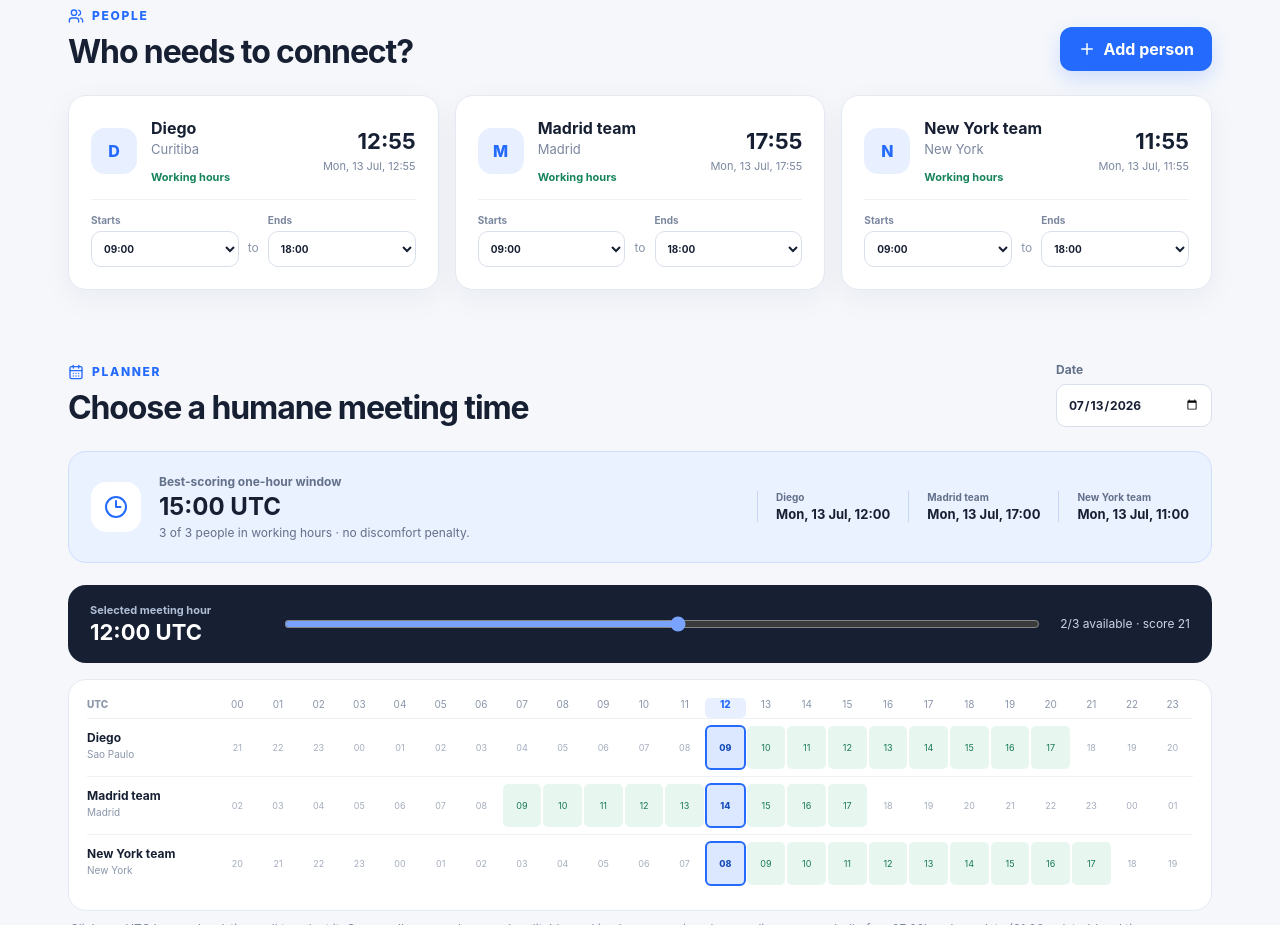
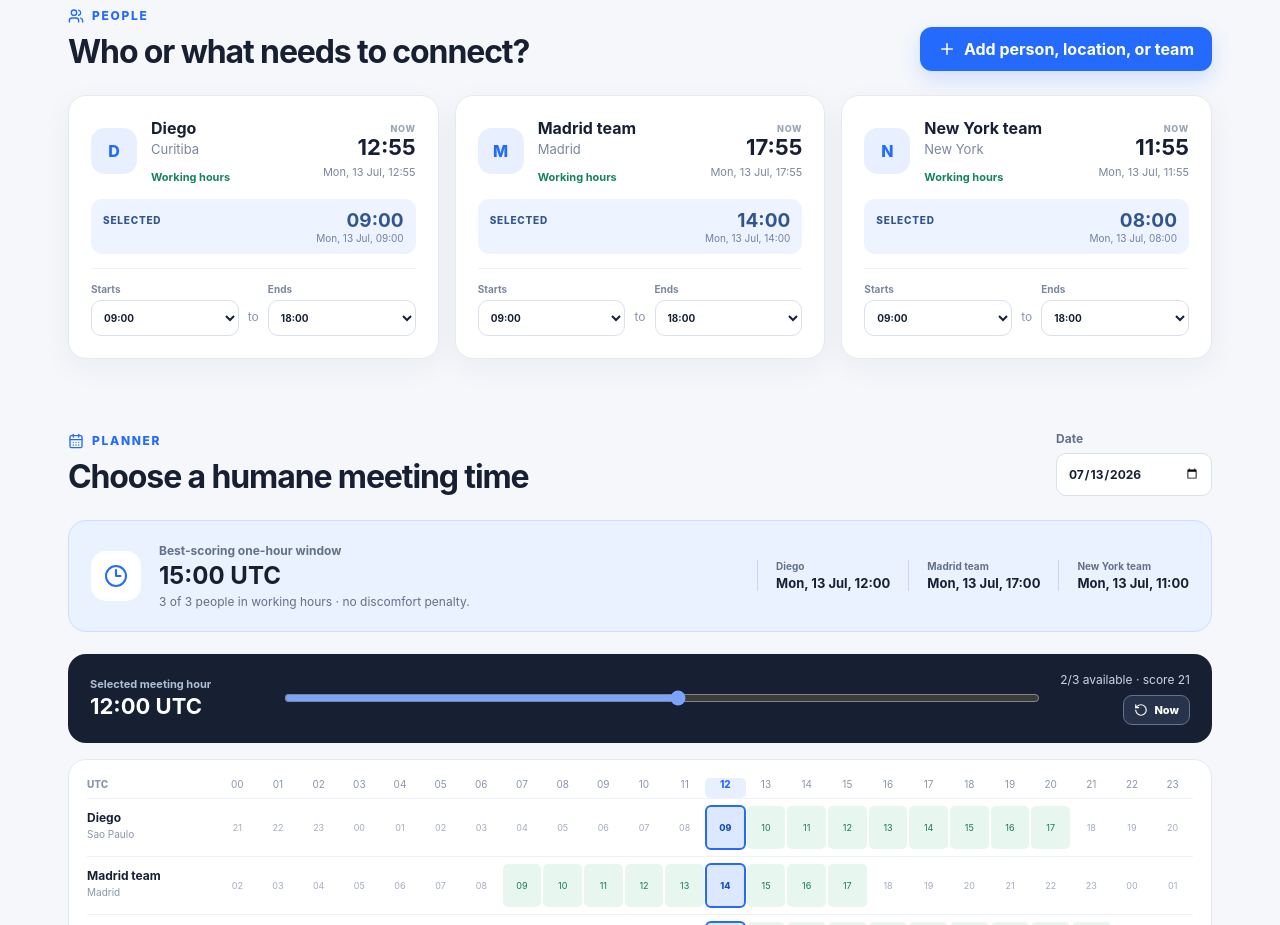
Before and after one commit to diegoboland-jpg/AtlasTime, a React (Vite) app: page / in a window 1280 px wide. Shown: the part 540-1465 px from the top of the page. Built offline with nearby package versions, Linux system fonts and the light colour scheme.

Commit message:
Refine planner from mockup feedback

```diff
--- a/src/App.tsx
+++ b/src/App.tsx
@@ -13,6 +13,10 @@ const PLANNER_STORAGE_KEY = "atlastime.planner.v1";
 function todayInput() {
   const today = new Date();
   return `${today.getFullYear()}-${String(today.getMonth() + 1).padStart(2, "0")}-${String(today.getDate()).padStart(2, "0")}`;
+}
+
+function utcDateInput(date: Date) {
+  return `${date.getUTCFullYear()}-${String(date.getUTCMonth() + 1).padStart(2, "0")}-${String(date.getUTCDate()).padStart(2, "0")}`;
 }
 
 function loadPeople(): Person[] {
@@ -87,10 +91,10 @@ export default function App() {
           <div className="section-heading">
             <div>
               <p className="section-kicker"><Users size={16} /> PEOPLE</p>
-              <h2>Who needs to connect?</h2>
+              <h2>Who or what needs to connect?</h2>
             </div>
             <button className="primary-button" onClick={() => setShowForm((value) => !value)}>
-              <Plus size={18} /> Add person
+              <Plus size={18} /> Add person, location, or team
             </button>
           </div>
 
@@ -107,6 +111,7 @@ export default function App() {
                 key={person.id}
                 person={person}
                 now={now}
+                selectedInstant={selectedInstant}
                 onChange={updatePerson}
                 onRemove={(id) => setPeople((current) => current.filter((item) => item.id !== id))}
               />
@@ -122,6 +127,11 @@ export default function App() {
           hours={hours}
           onDateChange={(date) => setPlanner((current) => ({ ...current, date }))}
           onHourChange={(hour) => setPlanner((current) => ({ ...current, hour }))}
+          onNow={() => {
+            const current = new Date();
+            setNow(current);
+            setPlanner({ date: utcDateInput(current), hour: current.getUTCHours() });
+          }}
         />
 
         <section className="section launch-section">
--- a/src/components/AddPersonForm.tsx
+++ b/src/components/AddPersonForm.tsx
@@ -32,11 +32,11 @@ export function AddPersonForm({ onAdd, onCancel }: AddPersonFormProps) {
   return (
     <form className="add-form" onSubmit={submit}>
       <label>
-        Name
+        Person, location, or team
         <input
           value={name}
           onChange={(event) => setName(event.target.value)}
-          placeholder="e.g. Olesya"
+          placeholder="e.g. Olesya, Madrid office, or Design team"
           autoFocus
         />
       </label>
@@ -71,7 +71,7 @@ export function AddPersonForm({ onAdd, onCancel }: AddPersonFormProps) {
           Cancel
         </button>
         <button className="primary-button" type="submit" disabled={!name.trim() || !selectedCity}>
-          Save person
+          Save entry
         </button>
       </div>
     </form>
--- a/src/components/PersonCard.tsx
+++ b/src/components/PersonCard.tsx
@@ -5,13 +5,14 @@ import type { Person } from "../types";
 type PersonCardProps = {
   person: Person;
   now: Date;
+  selectedInstant: Date;
   onChange: (person: Person) => void;
   onRemove: (id: string) => void;
 };
 
 const hourOptions = Array.from({ length: 24 }, (_, hour) => hour);
 
-export function PersonCard({ person, now, onChange, onRemove }: PersonCardProps) {
+export function PersonCard({ person, now, selectedInstant, onChange, onRemove }: PersonCardProps) {
   const localHour = hourInZone(now, person.timeZone);
   const working = localHour >= person.workStart && localHour < person.workEnd;
 
@@ -48,6 +49,7 @@ export function PersonCard({ person, now, onChange, onRemove }: PersonCardProps)
       </div>
 
       <div className="person-time">
+        <small>Now</small>
         <strong>{formatInZone(now, person.timeZone)}</strong>
         <span>
           {formatInZone(now, person.timeZone, {
@@ -56,6 +58,18 @@ export function PersonCard({ person, now, onChange, onRemove }: PersonCardProps)
             month: "short",
           })}
         </span>
+      </div>
+
+      <div className="selected-person-time" aria-live="polite">
+        <span>Selected</span>
+        <strong>{formatInZone(selectedInstant, person.timeZone)}</strong>
+        <small>
+          {formatInZone(selectedInstant, person.timeZone, {
+            weekday: "short",
+            day: "2-digit",
+            month: "short",
+          })}
+        </small>
       </div>
 
       <div className="work-hours" aria-label={`${person.name} working hours`}>
--- a/src/components/TimePlanner.tsx
+++ b/src/components/TimePlanner.tsx
@@ -1,4 +1,4 @@
-import { CalendarDays, Clock3 } from "lucide-react";
+import { CalendarDays, Clock3, RotateCcw } from "lucide-react";
 import { dateAtUtcHour, formatInZone, hourInZone, localLabel } from "../time";
 import type { HourScore, Person } from "../types";
 
@@ -10,6 +10,7 @@ type TimePlannerProps = {
   hours: HourScore[];
   onDateChange: (date: string) => void;
   onHourChange: (hour: number) => void;
+  onNow: () => void;
 };
 
 export function TimePlanner({
@@ -20,6 +21,7 @@ export function TimePlanner({
   hours,
   onDateChange,
   onHourChange,
+  onNow,
 }: TimePlannerProps) {
   const selectedScore = hours[selectedHour];
 
@@ -77,9 +79,14 @@ export function TimePlanner({
           onChange={(event) => onHourChange(Number(event.target.value))}
           aria-label="Selected UTC meeting hour"
         />
-        <p>
-          {selectedScore?.available ?? 0}/{selectedScore?.total ?? 0} available · score {selectedScore?.score ?? 0}
-        </p>
+        <div className="slider-actions">
+          <p>
+            {selectedScore?.available ?? 0}/{selectedScore?.total ?? 0} available · score {selectedScore?.score ?? 0}
+          </p>
+          <button type="button" onClick={onNow} title="Return to the current UTC date and hour">
+            <RotateCcw size={14} /> Now
+          </button>
+        </div>
       </div>
 
       <div className="timeline-wrap">
--- a/src/styles.css
+++ b/src/styles.css
@@ -88,8 +88,16 @@ input:focus, select:focus { border-color: #246bfd; box-shadow: 0 0 0 3px rgba(36
 .status { font-size: 11px; font-weight: 700; color: #8a6670; }
 .status.online { color: #16845b; }
 .person-time { text-align: right; }
+.person-time small { display: block; color: #9aa5b8; font-size: 9px; font-weight: 800; text-transform: uppercase; letter-spacing: .08em; }
 .person-time strong { display: block; font-size: 22px; }
 .person-time span { color: #7b879e; font-size: 11px; }
+.selected-person-time {
+  grid-column: 1 / -1; display: grid; grid-template-columns: 1fr auto; align-items: center;
+  padding: 10px 12px; border-radius: 11px; background: #edf3ff; color: #31558f;
+}
+.selected-person-time span { font-size: 10px; font-weight: 800; text-transform: uppercase; letter-spacing: .08em; }
+.selected-person-time strong { font-size: 19px; }
+.selected-person-time small { grid-column: 1 / -1; color: #7082a0; font-size: 10px; text-align: right; }
 .icon-button { border: 0; background: transparent; cursor: pointer; color: #9aa5b8; }
 .remove { position: absolute; top: 10px; right: 8px; opacity: 0; }
 .person-card:hover .remove { opacity: 1; }
@@ -126,6 +134,12 @@ input:focus, select:focus { border-color: #246bfd; box-shadow: 0 0 0 3px rgba(36
 .slider-panel span { display: block; color: #afbdd5; font-size: 11px; font-weight: 700; }
 .slider-panel strong { display: block; margin-top: 2px; font-size: 22px; }
 .slider-panel p { margin: 0; color: #cbd5e7; font-size: 12px; white-space: nowrap; }
+.slider-actions { display: grid; justify-items: end; gap: 8px; }
+.slider-actions button {
+  display: inline-flex; align-items: center; gap: 6px; border: 1px solid #65738c; border-radius: 9px;
+  padding: 7px 10px; background: #26334a; color: white; cursor: pointer; font-size: 11px; font-weight: 800;
+}
+.slider-actions button:hover { border-color: #8fb0ff; background: #30405c; }
 .time-slider { min-height: 30px; width: 100%; padding: 0; border: 0; box-shadow: none; accent-color: #7aa2ff; cursor: pointer; }
 
 .timeline-wrap { overflow-x: auto; background: white; border: 1px solid #e4e9f2; border-radius: 18px; padding: 18px; }
@@ -169,7 +183,7 @@ footer { max-width: 1200px; margin: auto; padding: 30px 28px 48px; display: flex
   .recommendation { grid-template-columns: auto 1fr; }
   .local-times { grid-column: 1 / -1; flex-wrap: wrap; }
   .slider-panel { grid-template-columns: 150px 1fr; }
-  .slider-panel p { grid-column: 1 / -1; }
+  .slider-actions { grid-column: 1 / -1; justify-items: start; }
   .launch-section { grid-template-columns: 1fr; }
 }
 @media (max-width: 640px) {
@@ -185,7 +199,7 @@ footer { max-width: 1200px; margin: auto; padding: 30px 28px 48px; display: flex
   .recommendation { grid-template-columns: 1fr; }
   .local-times { display: grid; grid-template-columns: 1fr 1fr; }
   .slider-panel { grid-template-columns: 1fr; gap: 12px; }
-  .slider-panel p { grid-column: auto; }
+  .slider-actions { grid-column: auto; justify-items: start; }
   .launch-section { margin-top: 44px; padding: 28px 20px; }
   .launch-grid { grid-template-columns: 1fr; }
 }
```
